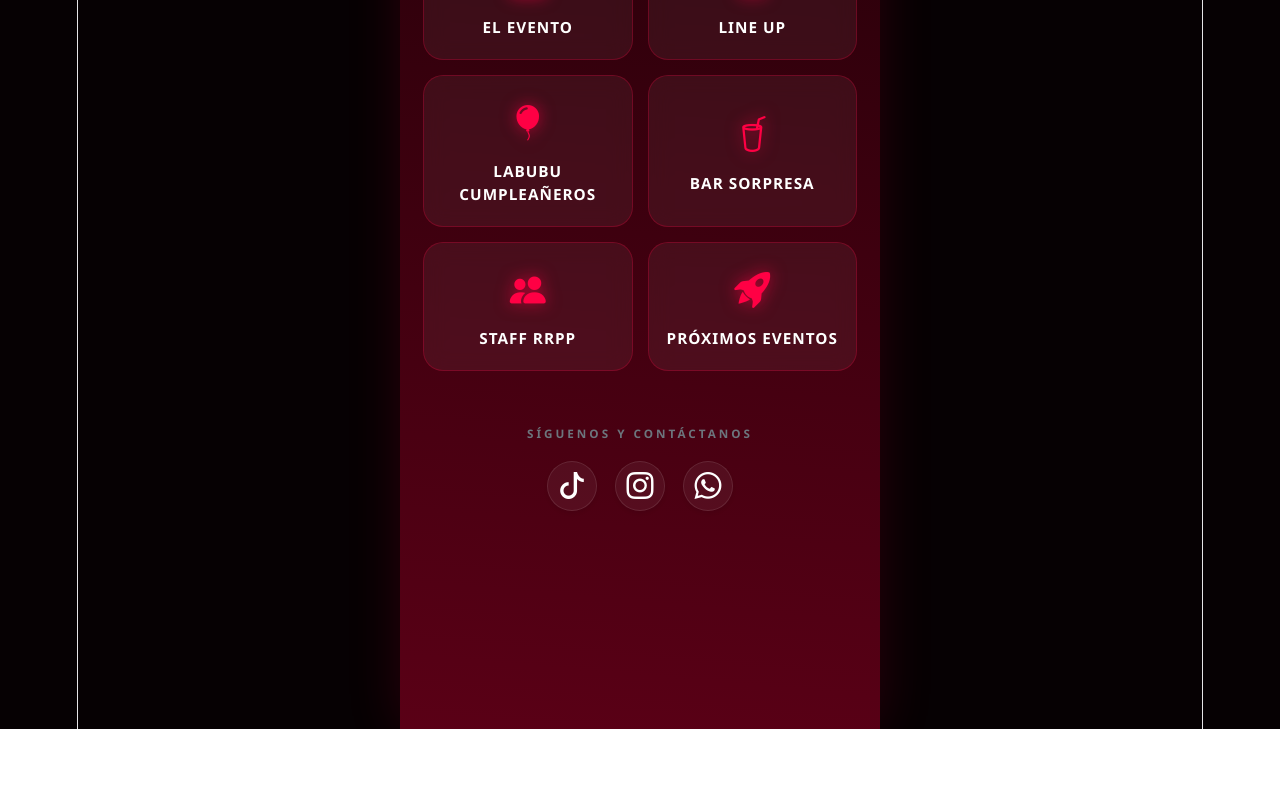
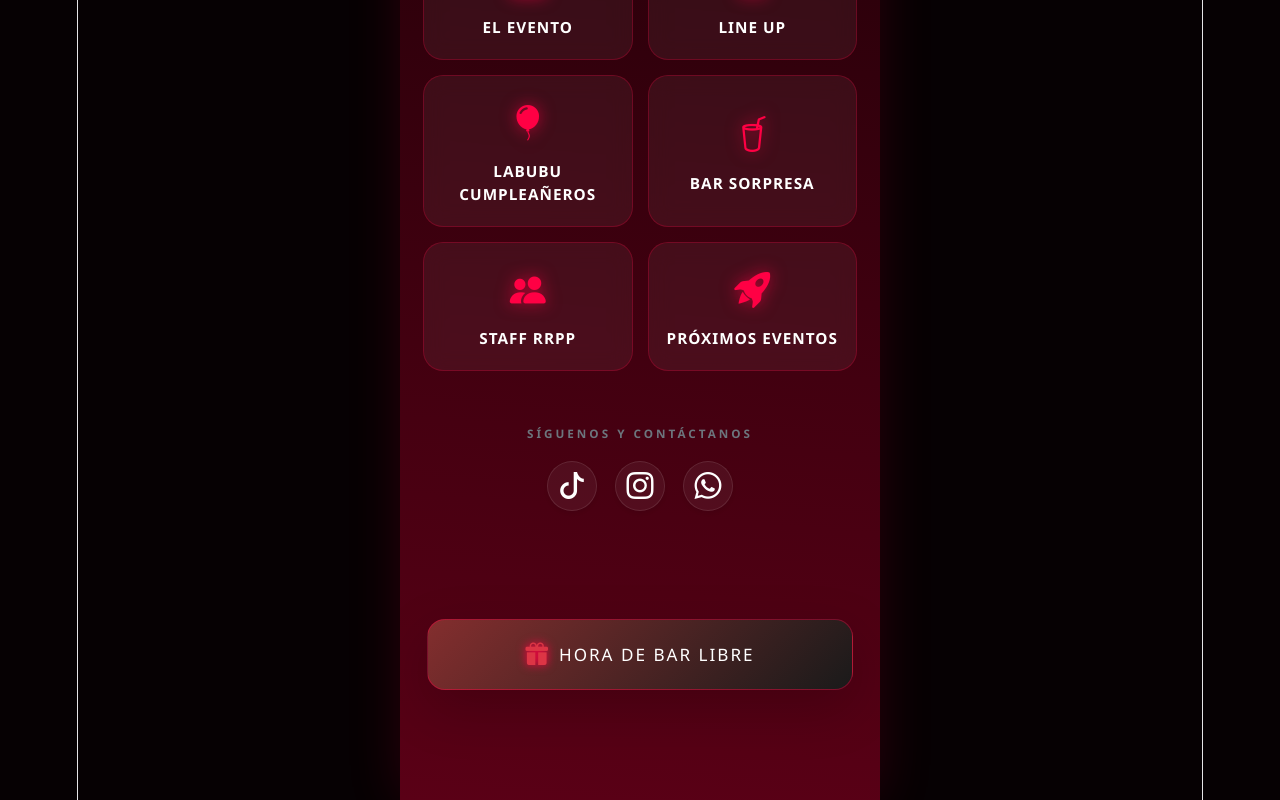
Before and after one commit to BeluVillca/yalember-app, a React (Vite) app: page / in a window 1280 px wide. Shown: the part 998-1798 px from the top of the page. Before the commit the page ends 1727 px from the top, so only its background shows below. Built offline with nearby package versions, Linux system fonts and the light colour scheme.

Commit message:
Cambio final final

```diff
--- a/src/App.css
+++ b/src/App.css
@@ -312,3 +312,17 @@ a:hover {
   color: #ff0044 !important;
   background: rgba(255, 0, 68, 0.08) !important;
 }
+
+.bar-libre-btn:hover, .bar-libre-btn:active {
+  transform: scale(1.02);
+  box-shadow: 0 0 25px rgba(255, 0, 68, 0.5) !important;
+}
+
+@keyframes bounce {
+  0%, 100% { transform: translateY(0); }
+  50% { transform: translateY(-3px); }
+}
+
+.animate-bounce {
+  animation: bounce 2s infinite;
+}
--- a/src/App.jsx
+++ b/src/App.jsx
@@ -372,7 +372,7 @@ function App() {
         {/* Intro */}
         <h6 className="text-white fw-bold text-uppercase tracking-widest small mb-2">La Fiesta Más Exclusiva</h6>
         <p className="text-white-50 small px-2 mb-4" style={{ lineHeight: '1.6' }}>
-          Prepárate para una noche inolvidable. YALEMBER llega con una producción de primer nivel, luces láser, sonido envolvente y el mejor ambiente de la ciudad.
+          Prepárate para una noche inolvidable. YALEMBER está apunto de aterrizar. ¿Te la pensas perder?
         </p>
 
         {/* BLOQUES DE INFORMACIÓN (Glassmorphism / Neon sutil) */}
@@ -824,6 +824,96 @@ function App() {
   </div>
 </div>
 
+
+{/* BOTÓN LARGO - PROMO BAR LIBRE */}
+<div className="w-100 mt-4 px-2">
+  <button
+    type="button"
+    className="btn w-100 py-3 rounded-4 fw-black tracking-widest text-uppercase d-flex align-items-center justify-content-center gap-2 shadow-lg bar-libre-btn"
+    data-bs-toggle="modal"
+    data-bs-target="#barLibreModal"
+    style={{
+      background: 'linear-gradient(135deg, #832e2e 0%, #1a1a1a 100%)',
+      color: '#fff',
+      border: '1px solid rgba(255, 0, 68, 0.4)',
+      fontSize: '0.95rem',
+      letterSpacing: '2px',
+      transition: 'all 0.3s cubic-bezier(0.4, 0, 0.2, 1)'
+    }}
+  >
+    {/* Ícono de regalo cambiado a un rojo moderno y vibrante */}
+    <i className="bi bi-gift-fill text-danger fs-5 animate-bounce" style={{ filter: 'drop-shadow(0 0 5px #ff0044)' }}></i>
+    <span>Hora de Bar Libre</span>
+  </button>
+</div>
+
+{/* MODAL: 1 HORA DE BAR LIBRE */}
+<div className="modal fade" id="barLibreModal" tabIndex="-1" aria-hidden="true">
+  <div className="modal-dialog modal-dialog-centered px-3">
+    <div className="modal-content border-0 bg-dark text-white shadow-2xl" style={{ borderRadius: '24px', overflow: 'hidden' }}>
+
+      {/* Header del Modal */}
+      <div className="modal-header border-0 px-4 pt-4 pb-2 d-flex align-items-center justify-content-between">
+        <div className="d-flex align-items-center gap-2">
+          {/* Badge adaptado a rojo moderno */}
+          <span className="badge bg-danger bg-opacity-10 text-danger px-2 py-1 rounded-3 fs-6 border border-danger border-opacity-25">
+            <i className="bi bi-star-fill"></i>
+          </span>
+          <h5 className="modal-title fw-bold tracking-wider m-0 text-uppercase small text-danger">Beneficio Exclusivo</h5>
+        </div>
+        <button type="button" className="btn-close btn-close-white opacity-75" data-bs-dismiss="modal" aria-label="Close"></button>
+      </div>
+
+      {/* Contenido del Modal */}
+      <div className="modal-body text-center px-4 py-4">
+
+        {/* Título Principal */}
+        <h3 className="fw-black text-uppercase tracking-wide mb-3 text-white" style={{ fontSize: '1.6rem' }}>
+          1 HORA DE BAR LIBRE
+        </h3>
+
+        {/* Línea divisoria neón */}
+        <div className="mx-auto mb-4" style={{ width: '50px', height: '3px', background: '#ff0044', borderRadius: '2px' }}></div>
+
+        {/* Caja de Información */}
+        <div className="p-4 rounded-4 text-start mb-2"
+             style={{
+               background: 'rgba(255, 255, 255, 0.03)',
+               border: '1px solid rgba(255, 255, 255, 0.08)'
+             }}>
+
+          <div className="d-flex gap-3 mb-3">
+            <div className="text-danger mt-1"><i className="bi bi-unlock-fill fs-4"></i></div>
+            <div>
+              <h6 className="fw-bold text-white mb-1 text-uppercase small tracking-wide">¿Cómo se desbloquea?</h6>
+              <p className="small text-white-50 m-0">Se desbloquea automáticamente cuando compras tu entrada para el evento.</p>
+            </div>
+          </div>
+
+          <div className="d-flex gap-3 pt-2 border-top border-secondary border-opacity-25">
+            {/* Ícono de staff cambiado también a rojo neón para mantener la estética */}
+            <div className="text-danger mt-1"><i className="bi bi-lightning-charge-fill fs-4" style={{ filter: 'drop-shadow(0 0 3px #ff0044)' }}></i></div>
+            <div>
+              <h6 className="fw-bold text-white mb-1 text-uppercase small tracking-wide">¡Asegura tu cupo!</h6>
+              <p className="small text-white-50 m-0">Corre con tu staff de preferencia para adquirir tu ingreso antes de que se agoten.</p>
+            </div>
+          </div>
+
+        </div>
+
+      </div>
+    </div>
+  </div>
+</div>
+
+
+
+
+
+
+
+
+
     </div>
   );
 }
```
